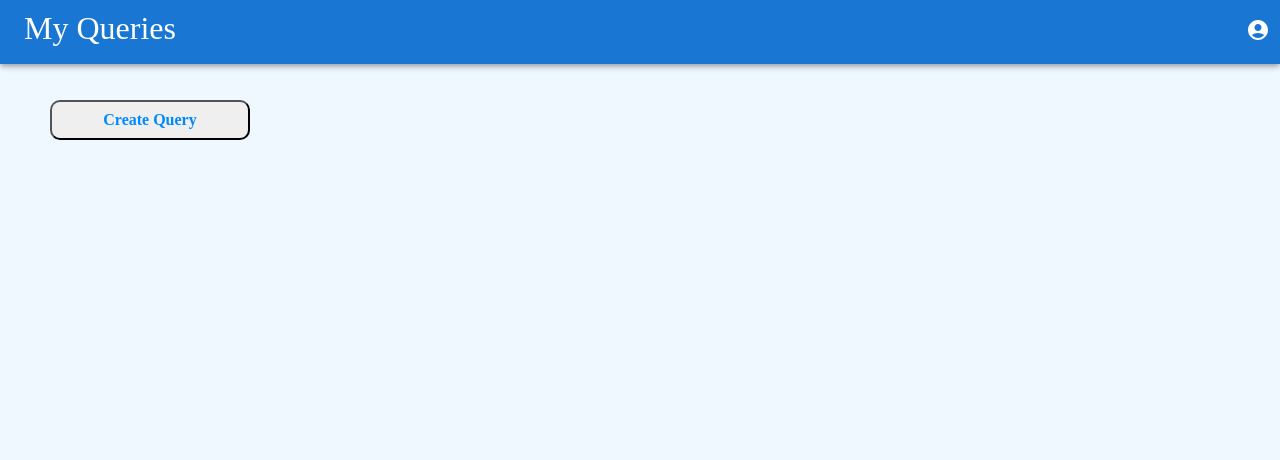
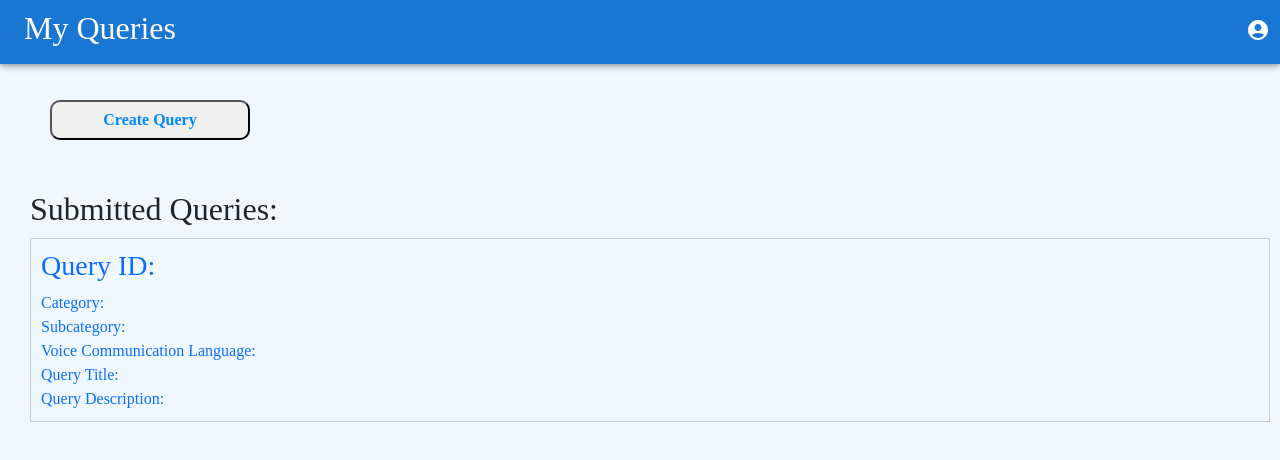
Before and after one commit to PRAVEENKUMAR2000M/capstone-project-fe, a React (Vite) app: page /createquery in a window 1280 px wide. Shown: the top 460 px of the page. Built offline with nearby package versions, Linux system fonts and the light colour scheme; no server answers.

Commit message:
query successfully created

```diff
--- a/components/CreateQueries.jsx
+++ b/components/CreateQueries.jsx
@@ -1,27 +1,39 @@
 import React, { useEffect, useState } from 'react'
 import { useDispatch, useSelector } from 'react-redux'
-import { useNavigate } from 'react-router-dom'
+import { Link, useNavigate } from 'react-router-dom'
 import getCandidate from '../services/candidate'
 import createQuery from '../services/createQuery'
 import { AppBar, Toolbar, Box } from '@mui/material'
 import AccountCircleIcon from '@mui/icons-material/AccountCircle';
+import { useLocation } from 'react-router-dom'
 
 
 
 
 function CreateQueries() {
 
+  const location = useLocation()
+
+
+  const [queryData, setQueryData] = useState([]);
+
+  useEffect(() => {
+    const initialData = location.state?.newQuery || {}
+    // Update queryData when initialData changes (e.g., when submitting a new query)
+    setQueryData((prevData) => [...prevData, { ...initialData }]);
+  }, [location?.state?.newQuery]);
+
 
   const queryFuction = () => {
-   navigate('/newQuery')
- }
+    navigate('/newQuery')
+  }
   const user = useSelector(state => state.candidate)
   console.log(user)
   const navigate = useNavigate()
   const dispatch = useDispatch()
 
   useEffect(() => {
-   getCandidate()
+    getCandidate()
       .then(candidate => {
         console.log(candidate)
 
@@ -31,17 +43,17 @@ function CreateQueries() {
         }
         dispatch({
           type: 'SET_CANDIDATE',
-          payload:candidateObj
+          payload: candidateObj
         })
       })
       .catch(error => {
-      console.log(error)
+        console.log(error)
       })
 
     // if (!candidate.candidate) {
     //   navigate('/signin')
     // }
-  },[])
+  }, [])
 
   useEffect(() => {
     createQuery()
@@ -52,6 +64,8 @@ function CreateQueries() {
         console.log(error)
       })
   }, [])
+
+
   return (
     <div>
       <AppBar>
@@ -66,9 +80,31 @@ function CreateQueries() {
         </Toolbar>
       </AppBar>
       <div className='btn-c'>
-        <button className='btn-q'onClick={queryFuction}>Create Query</button>
+        <button className='btn-q' onClick={queryFuction}>Create Query</button>
+      </div>
+
+
+      <div className='query-title'>
+        <h2>Submitted Queries:</h2>
+      </div>
+
+      <div>
+        {queryData.map((query) => (
+          <Link key={query.id} to={('/viewQuery')} style={{ textDecoration: 'none' }} >
+            <div className='query-box'>
+              <h3>Query ID: {query.id}</h3>
+              <div>Category: {query.category}</div>
+              <div>Subcategory: {query.subcategory}</div>
+              <div>Voice Communication Language: {query.voicecommunication}</div>
+              <div>Query Title: {query.querytitle}</div>
+              <div>Query Description: {query.querydescription}</div>
+            </div>
+          </Link>
+        ))}
       </div>
     </div>
+
+
 
   )
 }
--- a/components/Home.jsx
+++ b/components/Home.jsx
@@ -6,6 +6,7 @@ import authServices from '../services/auth'
 function Home() {
     const [email, setEmail] = useState('')
     const [password, setPassword] = useState('')
+    const [error, setError] = useState('')
     const navigate = useNavigate()
     // const dispatch = useDispatch()
 
@@ -18,10 +19,6 @@ function Home() {
         }
         console.log(user)
        await authServices.signin(user)
-        // dispatch({
-        //     type: 'SET_CANDIDATE',
-        //     payload: candidate
-        // })
         setEmail('')
         setPassword('')
         navigate('/createquery')
--- a/components/NewQuery.jsx
+++ b/components/NewQuery.jsx
@@ -3,6 +3,7 @@ import AccountCircleIcon from '@mui/icons-material/AccountCircle';
 import { useState } from 'react';
 import data from '../db.json'
 import createQuery from '../services/createQuery'
+import { useNavigate } from 'react-router-dom';
 
 
 function NewQuery() {
@@ -14,19 +15,30 @@ function NewQuery() {
     const [querytitle, setQueryTitle] = useState('')
     const [querydescription, setQuerydescription] = useState('')
     const [storecategory, setStorecategory] = useState('')
+    const navigate = useNavigate()
 
-    const handleNewQueryForm = async(event) => {
+    const handleNewQueryForm = async (event) => {
         event.preventDefault()
 
         const newQuery = {
             category,
-            subcategory:subcategory.title,
+            subcategory: storecategory,
             voicecommunication,
             querytitle,
             querydescription,
         }
         console.log(newQuery)
+
         await createQuery(newQuery)
+
+        setCategory('')
+        setSubcategory('')
+        setVoicecommunication('')
+        setQueryTitle('')
+        setQuerydescription('')
+
+        navigate('/createquery', { state: { newQuery } })
+
     }
 
 
@@ -52,6 +64,10 @@ function NewQuery() {
         // setSubcategory(event.target.value)
         setStorecategory(event.target.value)
         // console.log(storecategory)
+    }
+
+    const handleCancel = async() => {
+       await navigate('/createquery')
     }
 
 
@@ -129,7 +145,7 @@ function NewQuery() {
                             />
                         </div>
                         <div className='button-row'>
-                            <button type='submit' className='cancel-btn1'>cancel</button>
+                            <button type='button' className='cancel-btn1' onClick={handleCancel}>cancel</button>
 
                             <button type='submit' className='create-btn1'>create</button>
                         </div>
--- /dev/null
+++ b/components/Query.jsx
@@ -0,0 +1,25 @@
+import { AppBar, Toolbar, Box } from '@mui/material';
+import AccountCircleIcon from '@mui/icons-material/AccountCircle';
+
+
+function Query() {
+
+    return (
+        <div>
+            <div>
+                <AppBar>
+                    <Toolbar>
+                        <div>
+                            <h2>Query</h2>
+                            <Box width={'20%'}>
+                                <AccountCircleIcon className='icon2' />
+                            </Box>
+                        </div>
+                    </Toolbar>
+                </AppBar>
+            </div>
+        </div>
+    );
+}
+
+export default Query;
--- a/src/App.jsx
+++ b/src/App.jsx
@@ -7,6 +7,7 @@ import Signin from '../components/Signin'
 import Signup from '../components/Signup'
 import CreateQueries from "../components/CreateQueries";
 import NewQuery from "../components/NewQuery";
+import Query from "../components/Query";
 
 
 
@@ -19,6 +20,7 @@ function App() {
         <Route path="/signup" element={<Signup />} />
         <Route path="/createquery" element={<CreateQueries />} />
         <Route path="/newQuery" element={<NewQuery />} />
+        <Route path="/viewQuery" element={<Query />} />
         <Route path="*" element={<h1>Page Not Found</h1>} />
       </Routes>
     </Router>
--- a/src/index.css
+++ b/src/index.css
@@ -85,3 +85,25 @@ form input {
     border-radius: 8px;
     background-color: rgb(37, 127, 205);
 }
+
+.query-title{
+    margin-top: 50px;
+    margin-left: 30px;
+}
+
+/* border: '1px solid #ccc',
+padding: '10px',
+margin: '10px',
+cursor: 'pointer' */
+
+.query-box{
+    border: 1px solid #ccc;
+    padding: 10px;
+    margin: 10px;
+    cursor: pointer;
+    margin-left: 30px;
+}
+
+.view-query{
+    margin-top: 100px;
+}
```
